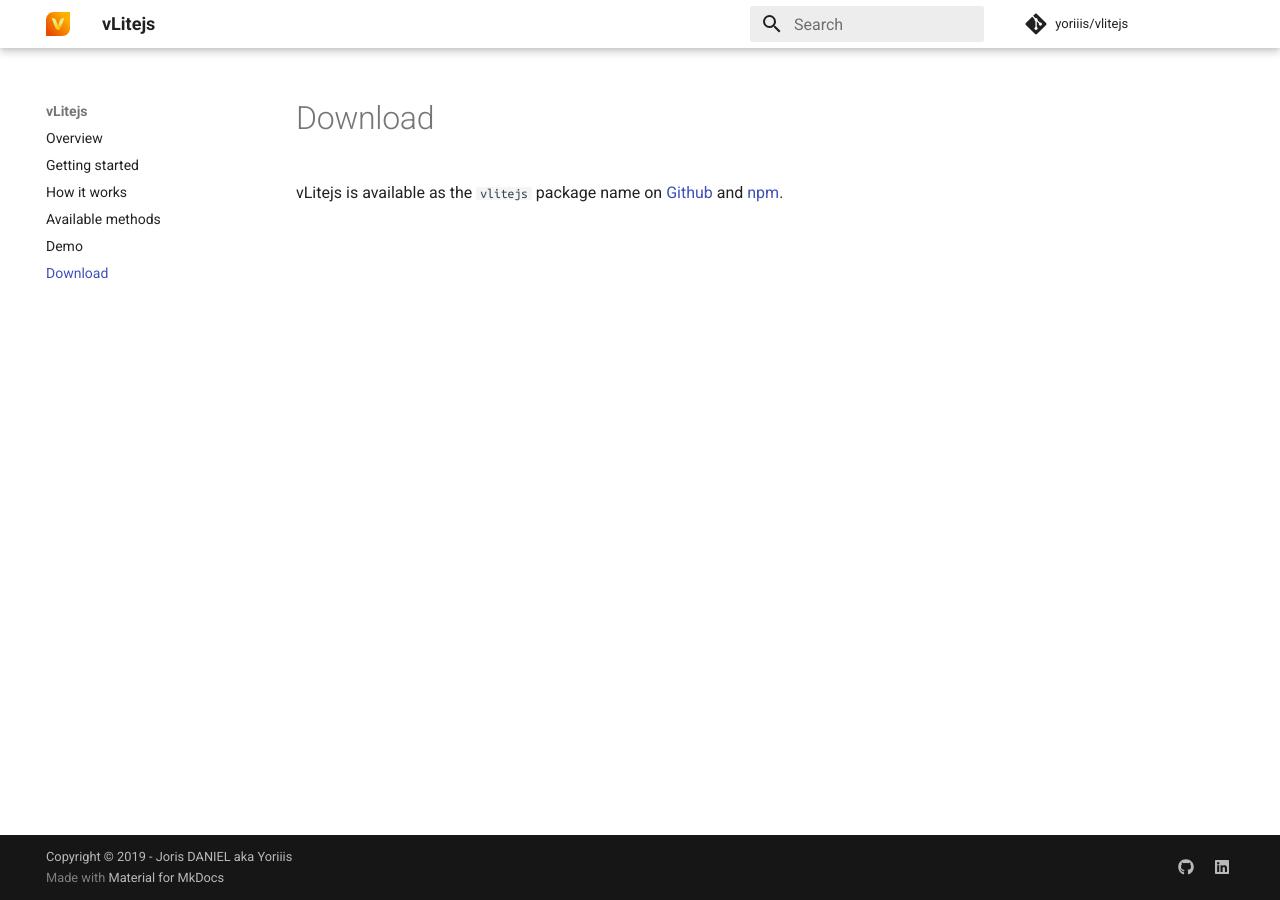
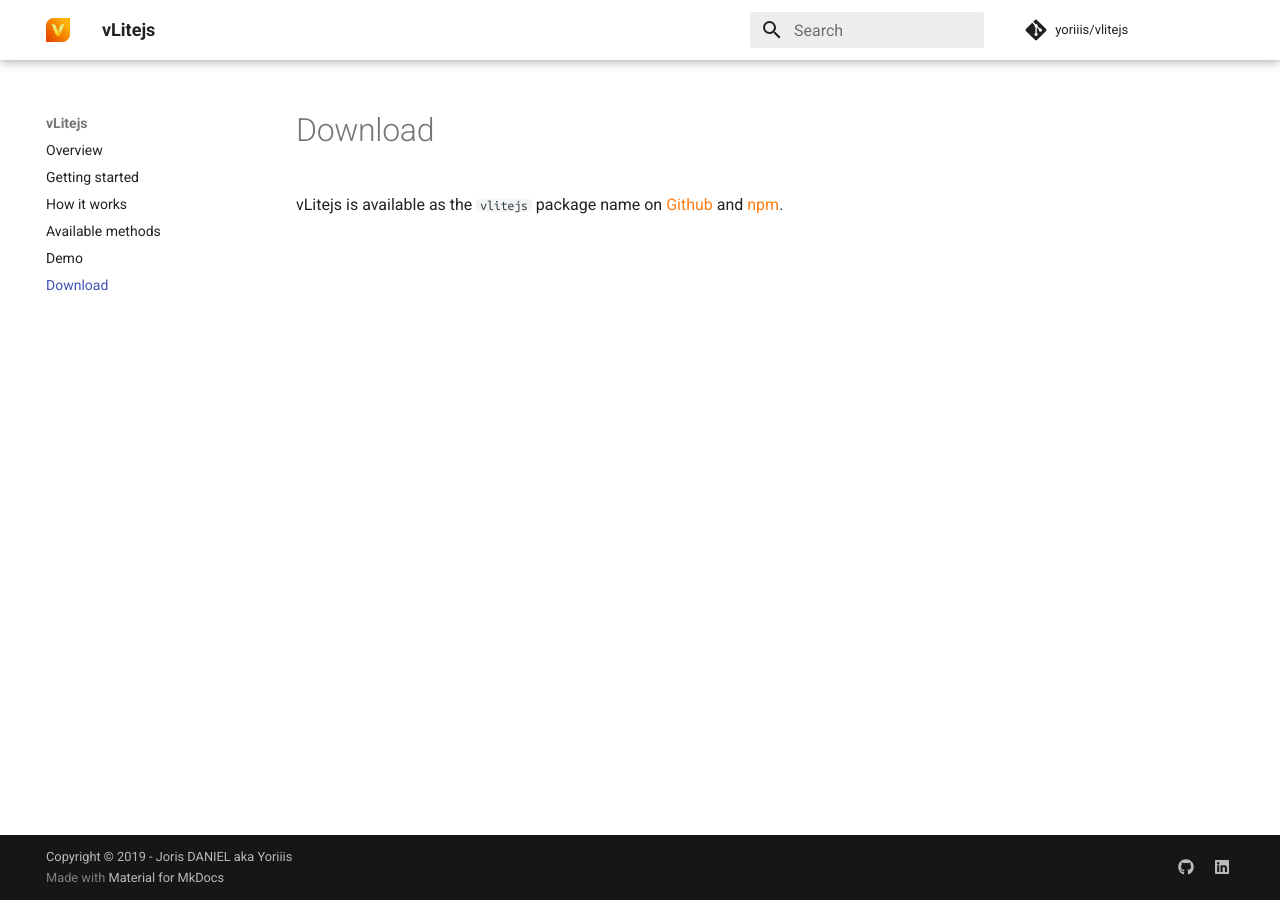
Before and after one commit to vlitejs/vlite, an MkDocs documentation site: the page built from docs/download.md, in a window 1280 px wide. Built offline with MkDocs 1.6.1 and Material for MkDocs 9.7.7, drawn with Linux system fonts in a browser that asks for light colours; comment, search, counter and statistics services are not loaded.

```diff
--- a/docs/theme/main.html
+++ b/docs/theme/main.html
@@ -5,7 +5,7 @@
         <meta property="og:type" content="website" />
         <meta property="og:url" content="{{ config.site_url }}" />
         <meta property="og:image" content="{{ config.site_url }}assets/images/vlitejs.jpg" />
-        <link rel="stylesheet" type="text/css" href="assets/stylesheets/override.css" />
+        <link rel="stylesheet" type="text/css" href="{{ config.site_url }}assets/stylesheets/override.css" />
         <meta property="og:image:width" content="1200" />
         <meta property="og:image:height" content="630" />
     {% endblock %}
--- a/mkdocs.yml
+++ b/mkdocs.yml
@@ -5,6 +5,7 @@ site_author: 'Joris DANIEL aka Yoriiis'
 site_url: 'https://yoriiis.github.io/vlitejs/'
 repo_name: 'yoriiis/vlitejs'
 repo_url: 'https://github.com/yoriiis/vlitejs'
+use_directory_urls: false
 
 # Pages
 nav:
```
Also changed, not shown: docs/theme/assets/images/gitter.png (renamed from docs/images/gitter.png).
